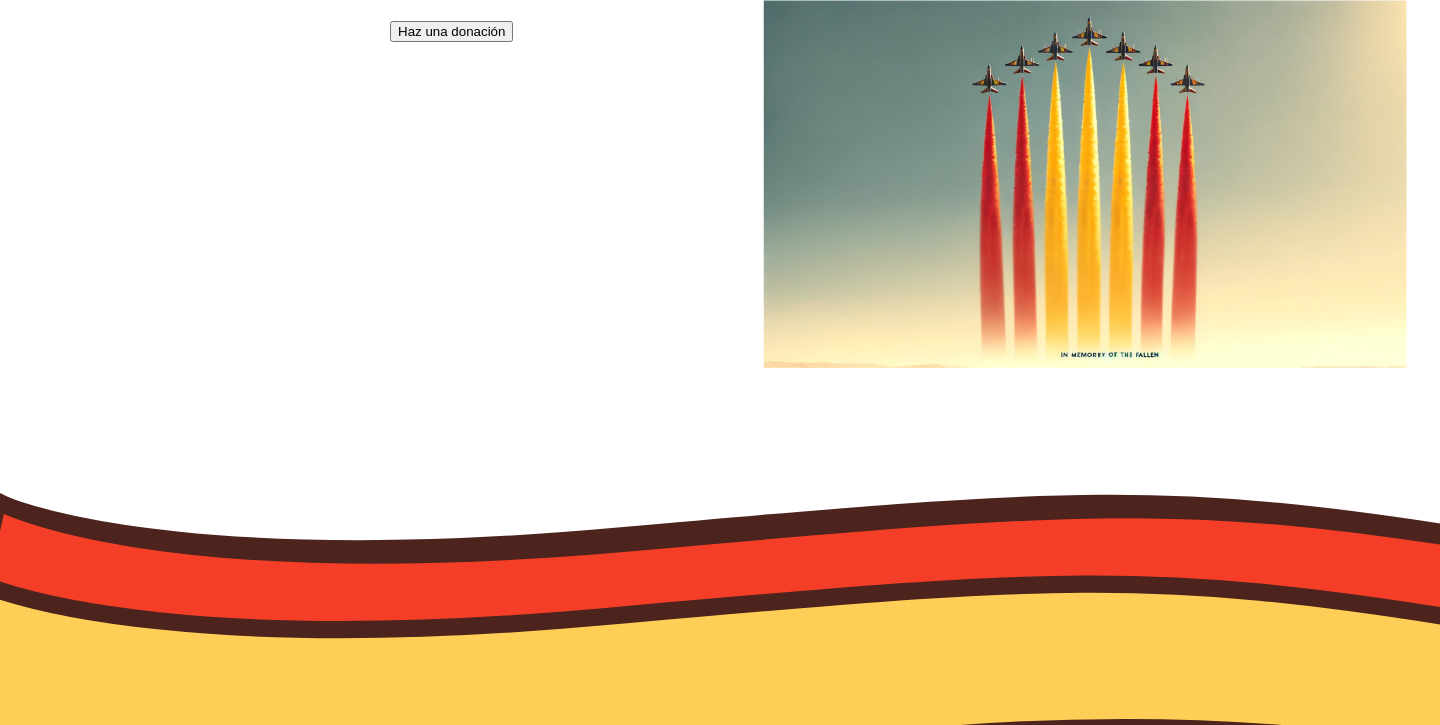
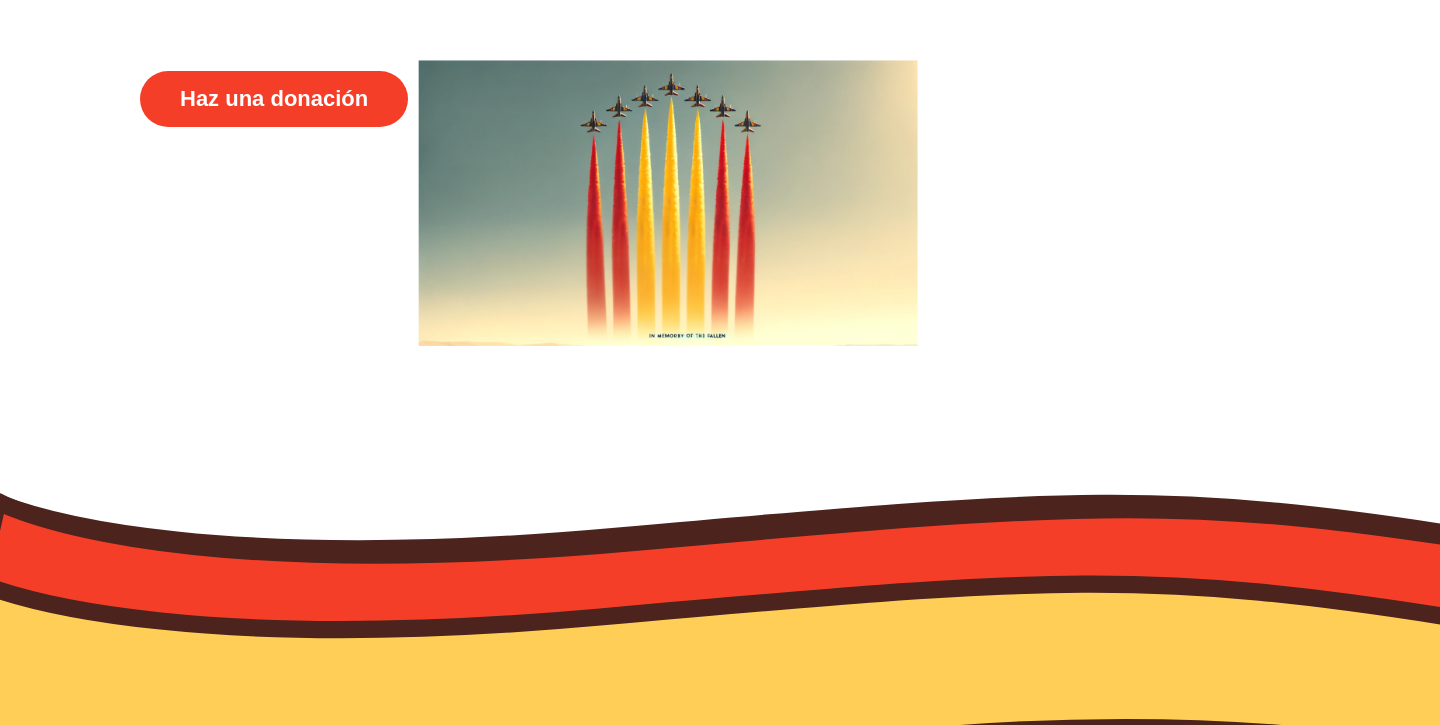
Before and after one commit to Geronimo-Basso/sierra, a PHP site: page /donation-single.php?campaign_id=1 in a window 1440 px wide. Shown: the part 75-800 px from the top of the page. Run offline with PHP 8.4, Linux system fonts and the light colour scheme; data that the repository does not hold is empty.

Commit message:
Single page donation  finished

```diff
--- a/assets/style/style.css
+++ b/assets/style/style.css
@@ -99,7 +99,12 @@ button {
 .donation-single-main-content {
     display: flex;
     margin: 0 140px;
+    margin-top: 20px;
+    gap: 10px;
+}
 
+#donation-single-main-image {
+    width: 650px;
 }
 
 /* Contact */
--- a/donation-single.php
+++ b/donation-single.php
@@ -17,12 +17,10 @@ $campaign = get_single_campaign($campaign_id,$connection);
     <div class="donation-single-main-left">
         <h1><?php echo htmlspecialchars($campaign['title']); ?> </h1>
         <p><?php echo htmlspecialchars($campaign['description']); ?></p>
-        <form class="contact-form">
-            <input type="submit" value="Haz una donación">
-        </form>
+        <button>Haz una donación</button>
     </div>
-    <div class="donation-single-main-left">
-        <img src="assets/images/flying-cazas.png">
+    <div class="donation-single-main-right">
+        <img style="width: 500px; margin-top: 40px;" src="assets/images/flying-cazas.png" id="donation-single-main-image">
     </div>
 </main>
 <?php require 'includes/footer.php'; ?>
```
